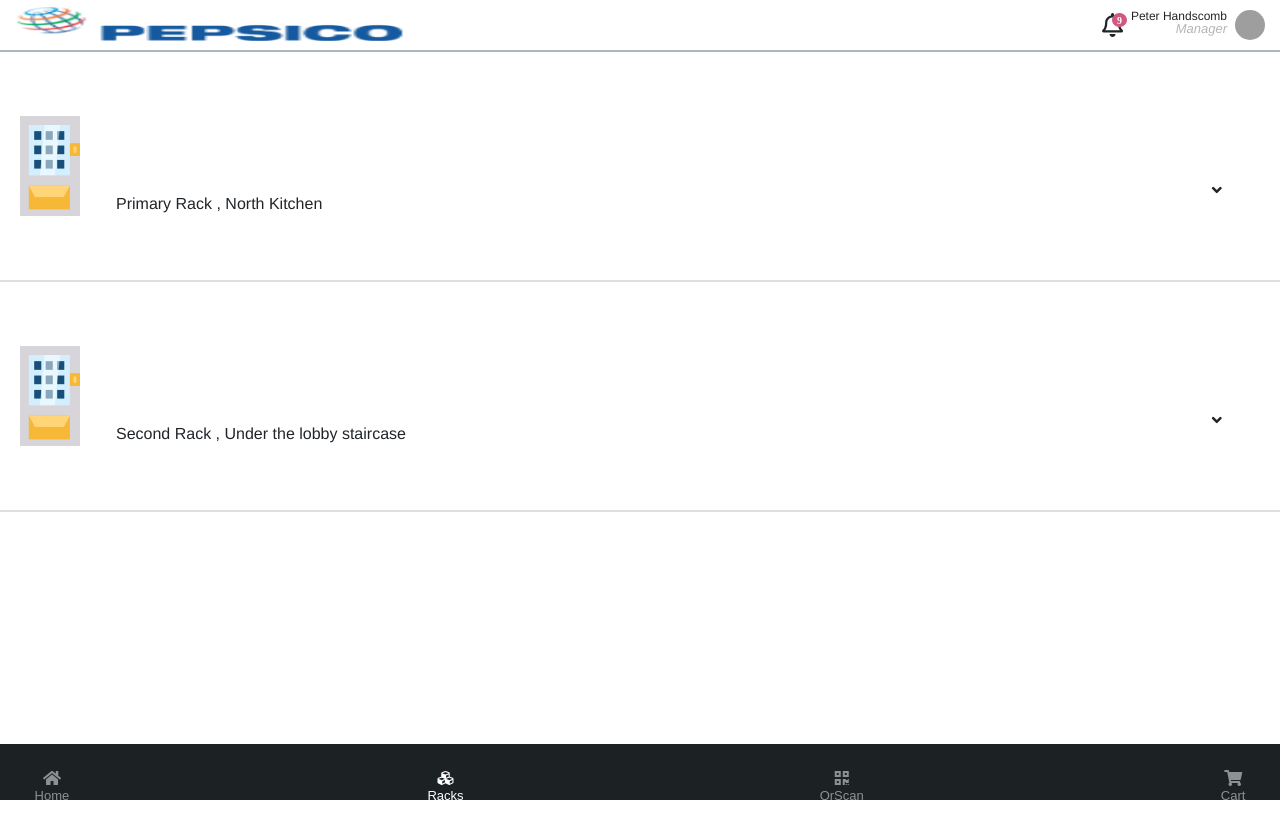
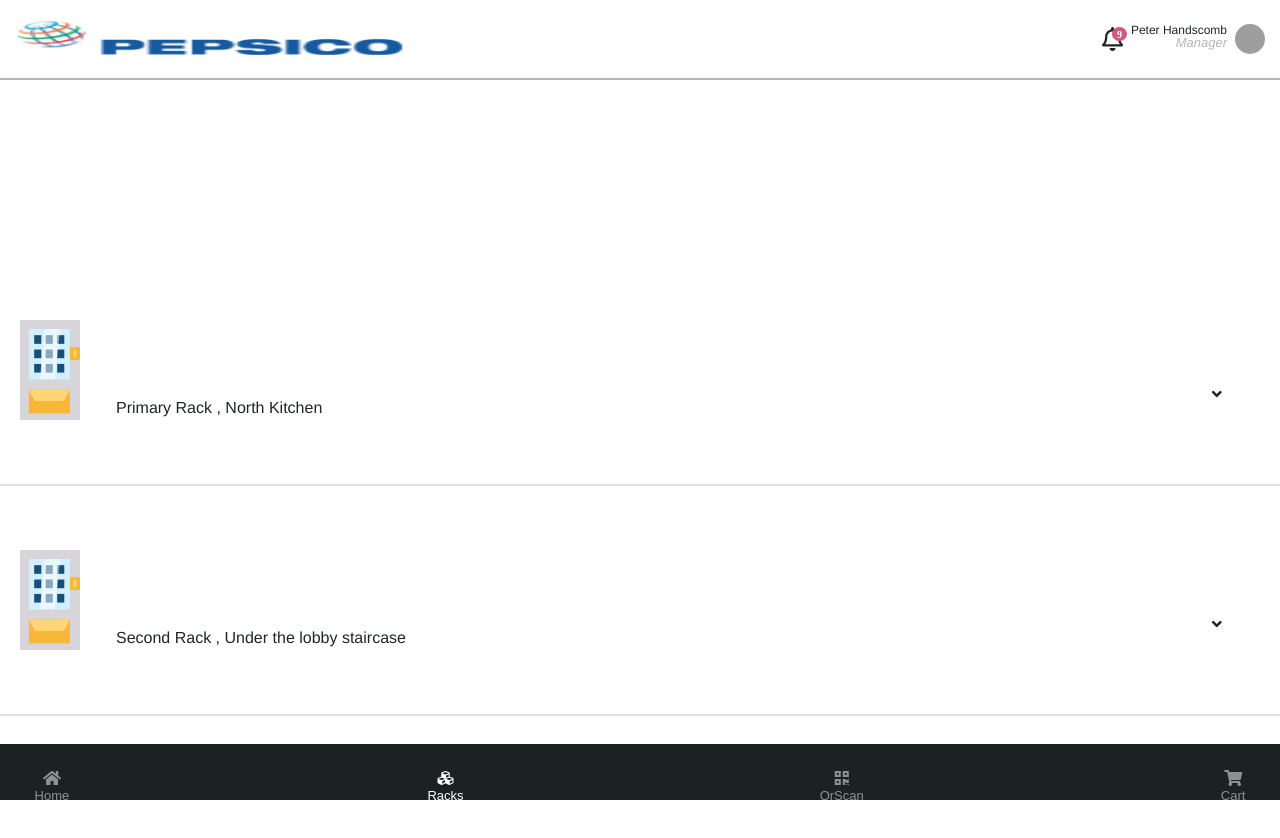
Before and after one commit to aman395jain/pepsiCo-boilerplate, a React (Create React App) app: page /managerDashboard in a window 1280 px wide. Shown: the top 838 px of the page. Before the commit the page ends 800 px from the top, so only its background shows below. Built offline with nearby package versions, Linux system fonts and the light colour scheme; grey boxes are pictures that could not be loaded; what react-animations would draw is missing.

Commit message:
minor changes

```diff
--- a/src/components/login/_loginPage.scss
+++ b/src/components/login/_loginPage.scss
@@ -18,7 +18,7 @@ $loginBlue: #007bff;
 
 .login-bg {
   overflow-y: auto;
-  margin-top: 5%;
+  margin-top: 25%;
   // min-height: 82%;
   // margin-top: 5%;
   .login-main {
--- a/src/components/managerDashboard/managerDashboard.js
+++ b/src/components/managerDashboard/managerDashboard.js
@@ -66,16 +66,9 @@ class ManagerDashboard extends Component {
                   </div>
                   <div className="collapse" id={`collapseId${index}`}>
                     <div className="card card-body">
-                      <p>this is test paragraph this is test paragraphthis is test paragraphthis is
-                         test paragraphthis is test paragraphthis is test paragraph</p>
-                      <img
-                        src={rackImage}
-                        className="rack-image"
-                        alt="Rack"
-                      />
-                      <p>this is test paragraph</p>
-                      <p>this is test paragraph</p>
-                      <p>this is test paragraph</p>
+                      <p>Store ID: {data.store.id}</p>
+                      <p>Store Name :{data.store.name}</p>
+                      <p>Quantities in Stock : {data.store.quantityInStocks}</p>
                     </div>
                   </div>
                 </div>
--- a/src/components/managerDashboard/managerDashboard.scss
+++ b/src/components/managerDashboard/managerDashboard.scss
@@ -2,6 +2,7 @@
   overflow-y: auto;
   // background-color: #e8e5e5;
   padding-bottom: 15%;
+  margin-top: 20%;
   .rack-content {
     background-color: #ffffff;
     padding: 5% 0;
--- a/src/shared/header/_header.scss
+++ b/src/shared/header/_header.scss
@@ -3,6 +3,10 @@
   border-bottom: 2px solid #adb5bd;
   margin-right: 0px !important;
   margin-left: 0px !important;
+  z-index: 1000;
+  position: fixed;
+  background: #fff;
+  width: 100%;
 
   .logo-image {
     width: 100%;
```
